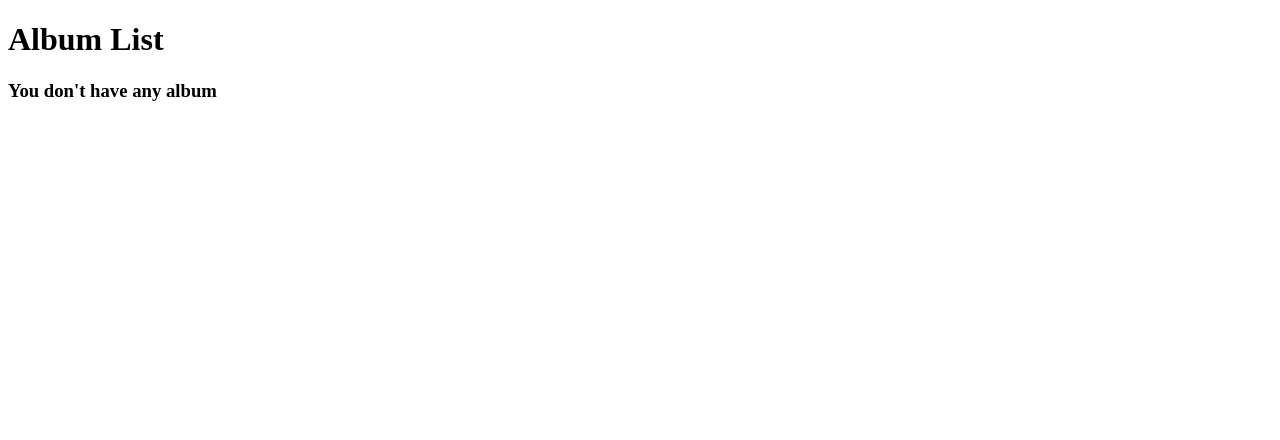
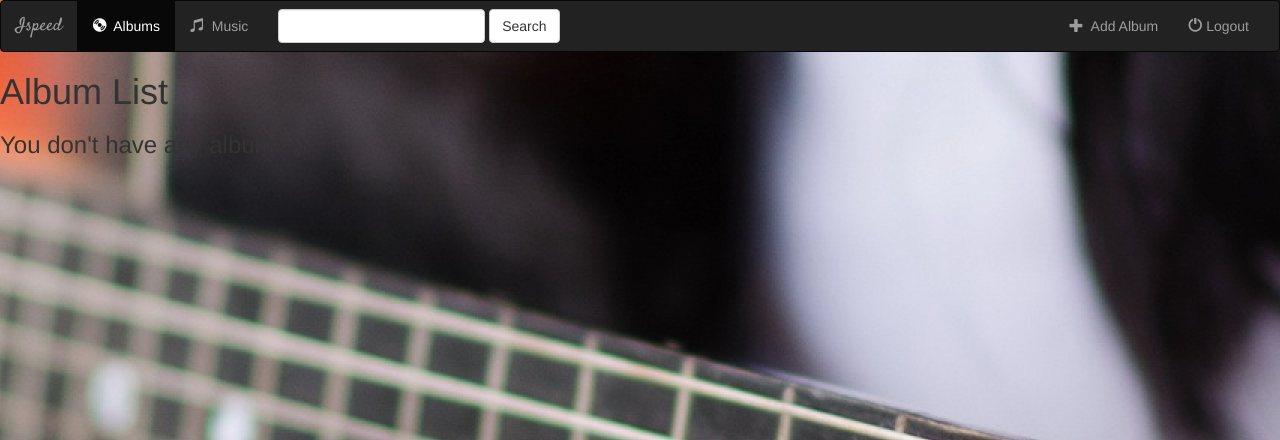
Before and after one commit to AshwiniSchavan/website, a Django app: page /music/ in a window 1280 px wide. Shown: the top 440 px of the page. Run offline with Django 3.2, Linux system fonts and the light colour scheme; data that the repository does not hold is empty; some libraries are stand-ins or nearby versions.

Commit message:
modified

```diff
--- a/music/models.py
+++ b/music/models.py
@@ -8,10 +8,14 @@ class Album(models.Model):
     album_logo = models.CharField(max_length=1000)
 
     def __str__(self):
-        return self.album_title + ' _ '+ self.artist
+        return self.album_title + ' - '+ self.artist
 
 
 class Song(models.Model):
     album = models.ForeignKey(Album,on_delete=models.CASCADE)
     file_type = models.CharField(max_length=10)
     song_title = models.CharField(max_length=250)
+    is_favorite = models.BooleanField(default=False)
+
+    def __str__(self):
+        return self.song_title
--- /dev/null
+++ b/music/static/music/style.css
@@ -0,0 +1,16 @@
+body{
+    height: 200px;
+    height: 200px;
+    background: center url("images/music3.jpg");
+
+}
+
+.nav {
+
+    border-radius: 0  ;
+}
+
+.navbar-brand {
+
+    font-family: 'satisfy',cursive;
+}
--- /dev/null
+++ b/music/templates/music/base.html
@@ -0,0 +1,71 @@
+<!DOCTYPE html>
+<html lang="en">
+<head>
+    <meta charset="UTF-8">
+    <title>{% block title %}Music Home Page{% endblock %}</title>
+</head>
+{%  load staticfiles %}
+<link rel="stylesheet" type="text/css" href="{% static  'music/style.css'%}" />
+<link rel="stylesheet" href="https://maxcdn.bootstrapcdn.com/bootstrap/3.3.6/css/bootstrap.min.css">
+<link rel="stylesheet" href="https://maxcdn.bootstrapcdn.com/bootstrap/3.3.6/css/bootstrap.min.css">
+<link href='https://fonts.googleapis.com/css?family=Satisfy' rel='stylesheet' type='text/css'>
+<script src="https://ajax.googleapis.com/ajax/libs/jquery/1.12.0/jquery.min.js"></script>
+<script src="http://maxcdn.bootstrapcdn.com/bootstrap/3.3.6/js/bootstrap.min.js"></script>
+
+
+<body>
+<nav class="navbar navbar-inverse">
+    <div class ="container-fluid">
+
+        <!--logo-->
+        <div class=" navbar-header">
+            <button type="button" class="navbar-toggle" data-toggle="collapse" data-target="#topnavBar">
+                <span class="icon-bar"></span>
+                <span class="icon-bar"></span>
+                <span class="icon-bar"></span>
+            </button>
+            <a class="navbar-brand"href="{% url 'music:index' %}">Ispeed</a>
+        </div>
+        <!-- Item --->
+        <div class="collapse navbar-collapse" id="TopNavBar">
+            <ul class="nav navbar-nav">
+                <li class="active">
+                    <a href="{% url 'music:index' %}" aria-hidden="true">
+                        <span class="glyphicon glyphicon-cd" aria-hidden="true"></span>&nbsp; Albums
+                    </a>
+                </li>
+                <li class="">
+                    <a href="#">
+                        <span class="glyphicon glyphicon-music" aria-hidden="true"></span>&nbsp; Music
+                    </a>
+                </li>
+            </ul>
+            <form class="navbar-form navbar-left" role="search" method="get" action="#">
+                <div class="form-group">
+                    <input type="text" class="form-control" name="q" value="">
+                </div>
+                <button type="submit" class="btn btn-default">Search</button>
+            </form>
+
+            <ul class="nav navbar-nav navbar-right">
+                <li class="">
+                    <a href="#">
+                        <span class="glyphicon glyphicon-plus" aria-hidden="true"></span>&nbsp; Add Album
+
+                    </a>
+                </li>
+                <li class="">
+                    <a href="#">
+                        <span class="glyphicon glyphicon-off" aria-hidden="true"></span>&nbsp;Logout
+
+                    </a>
+                </li>
+            </ul>
+        </div>
+    </div>
+</nav>
+{% block body %}
+{% endblock %}
+
+</body>
+</html>
--- a/music/templates/music/index.html
+++ b/music/templates/music/index.html
@@ -1,20 +1,20 @@
 <!DOCTYPE html>
-<html lang="en">
-<head>
-    <meta charset="UTF-8">
-    <title> Music HomePage </title>
-</head>
-<body>
+{% extends 'music/base.html' %}
+
+<!--- Load Static file --->
+
+{% block body %}
+
     <h1> Album List</h1>
-{% if all_album %}
+    {% if all_albums %}
         <ul>
-        {% for album in all_album  %}
-        <li><a href="/music/{{ album.id }}">{{ album.album_title }}</a></li>
+            {% for album in all_albums  %}
+            <li><a href="{% url 'music:detail' album.id %}">{{ album.album_title }}</a></li>
             {% endfor %}
         </ul>
     {% else %}
         <h3> You don't have any album </h3>
     {% endif %}
 
-</body>
-</html>
+
+{% endblock %}
--- a/music/urls.py
+++ b/music/urls.py
@@ -1,5 +1,8 @@
 from django.conf.urls import url
-from music import views
+from . import views
+
+
+app_name = 'music'
 
 urlpatterns = [
     # /music
@@ -10,5 +13,7 @@ urlpatterns = [
 
     url(r'^(?P<album_id>[0-9]+)/$', views.detail, name='detail'),
 
+    # /favorite
 
+    url(r'^(?P<album_id>[0-9]+)/favorite/$', views.favorite, name='favorite'),
 ]
--- a/music/views.py
+++ b/music/views.py
@@ -1,15 +1,11 @@
 from django.http import HttpResponse
-from django.template import loader
-from music.models import Album
+from django.shortcuts import render, get_object_or_404
+from .models import Album,Song
 
 
 def index(request):
     all_albums = Album.objects.all()
-    template = loader.get_template('music/index.html')
-    context ={
-         'all_album': all_albums,
-    }
-    return HttpResponse(template.render(context, request))
+    return render(request, 'music/index.html', {'all_albums': all_albums})
 
     '''
     ##############Database Display ##########
@@ -23,4 +19,33 @@ def index(request):
 
 def detail(request, album_id):
 
-    return HttpResponse("<h2> Details for Album id : "+str(album_id) + "</h2>")
+        album = get_object_or_404(Album, pk=album_id)
+
+        return render(request, 'music/detail.html', {'album': album})
+
+
+def favorite(request,album_id):
+
+    album= get_object_or_404(Album, pk=album_id)
+    try:
+        selected_song= album.song_set.get(pk=request.POST['song'])
+
+    except (KeyError, Song.DoesNotExit):
+        return render(request, 'music/detail.html', {
+            'album': album,
+            'error message': "You did not select valid song",
+        })
+    else:
+        selected_song.is_favorite =True
+        selected_song.save()
+        return render(request, 'music/detail.html', {'album': album})
+
+
+
+
+
+
+
+
+
+    # return HttpResponse("<h2> Details for Album id : "+str(album_id) + "</h2>")
--- a/website/urls.py
+++ b/website/urls.py
@@ -1,7 +1,8 @@
 
-from django.conf.urls import url,include
+from django.conf.urls import url, include
 from django.contrib import admin
 
+app_name = 'music'
 urlpatterns = [
 
 
```
Also changed, not shown: music/templates/music/detail.html (added, +32 -0 lines), music/migrations/0002_song_is_favorite.py (added), music/static/music/images/boll.jpg (added), music/static/music/images/city.jpg (added), music/static/music/images/lamp.jpg (added), music/static/music/images/music.jpg (added), music/static/music/images/music2.jpeg (added), music/static/music/images/music3.jpg (added), music/static/music/images/new.jpg (added). Lines whose indentation alone changed are shown as unchanged.
